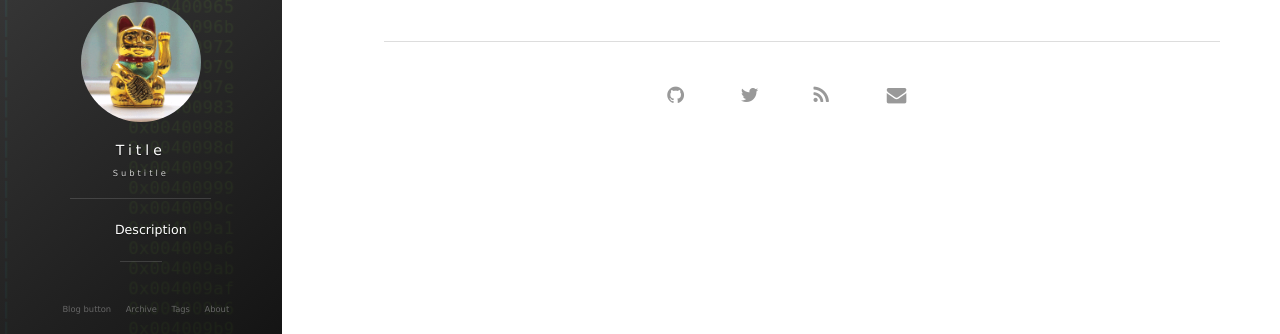
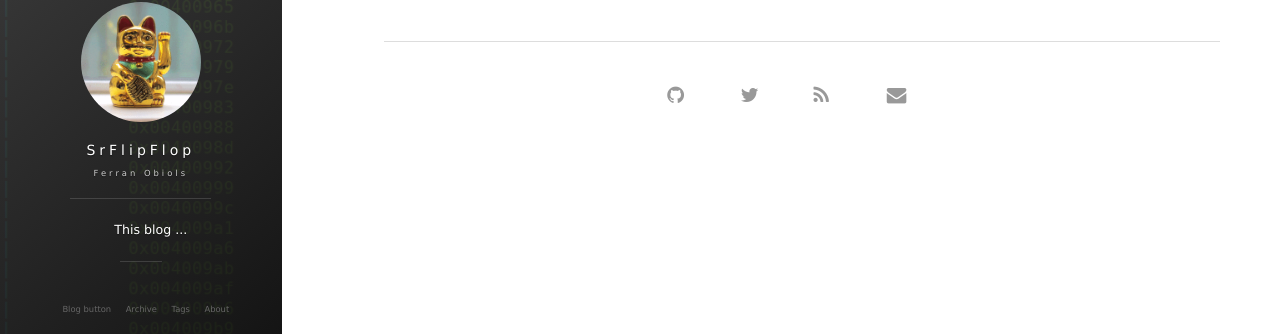
Before and after one commit to SrFlipFlop/srflipflop.github.io, a Jekyll site: the page built from index.html, in a window 1280 px wide. Shown: the part 286-620 px from the top of the page. Built offline with Jekyll 4.4.1, drawn with Linux system fonts in a browser that asks for light colours; nearby versions of some CDN libraries; the list of posts is cut into pages by our own code; comment, search, counter and statistics services are not loaded.

Commit message:
change descrpiton

```diff
--- a/_config.yml
+++ b/_config.yml
@@ -1,7 +1,7 @@
 # Basic
-title: Title
-subtitle: Subtitle
-description: Description
+title: SrFlipFlop
+subtitle: Ferran Obiols
+description: This blog ...
 avatarTitle: Avatar title
 avatarDesc: Avatar desc
 url: "https://srflipflop.github.io"
```
